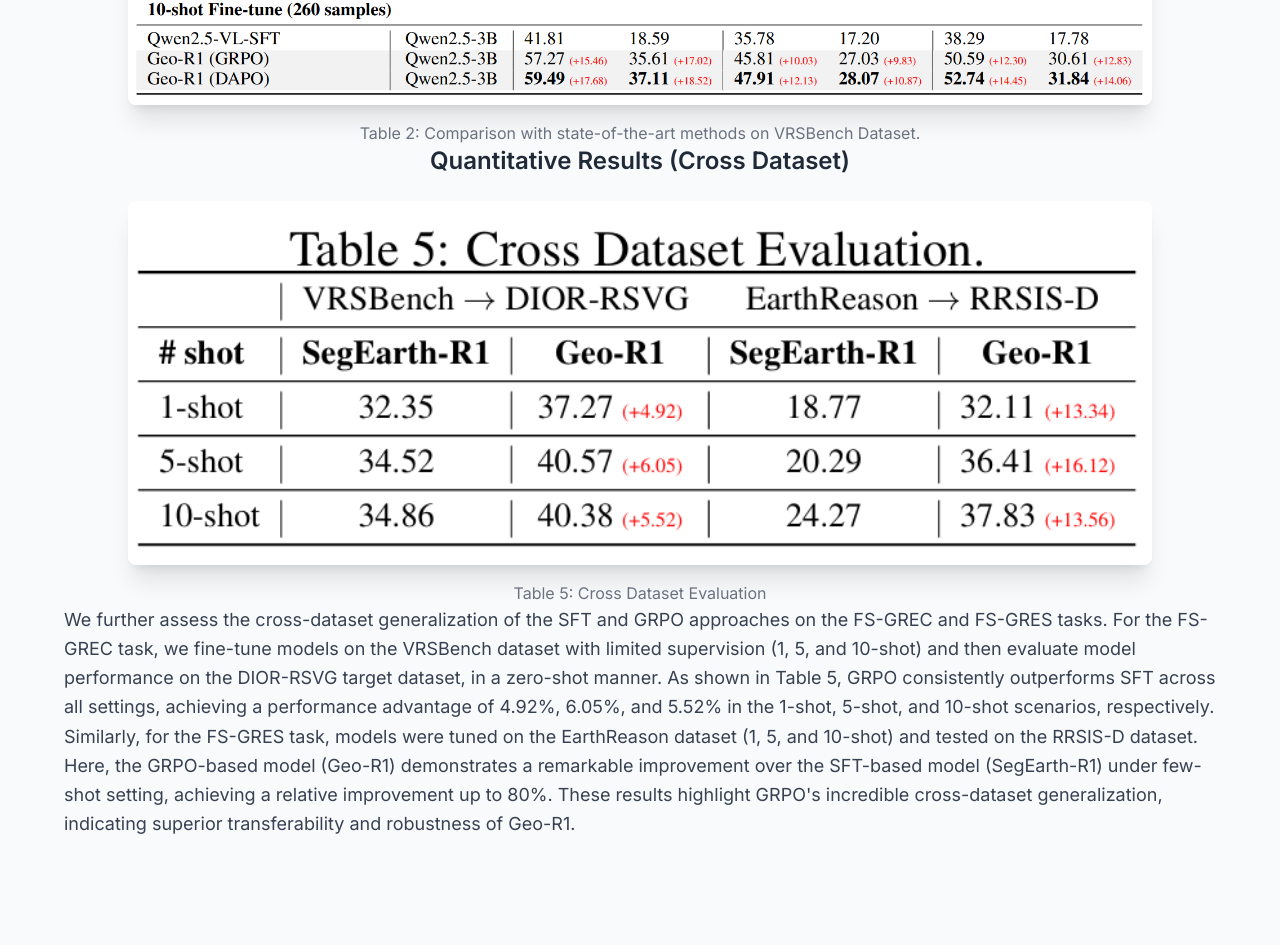
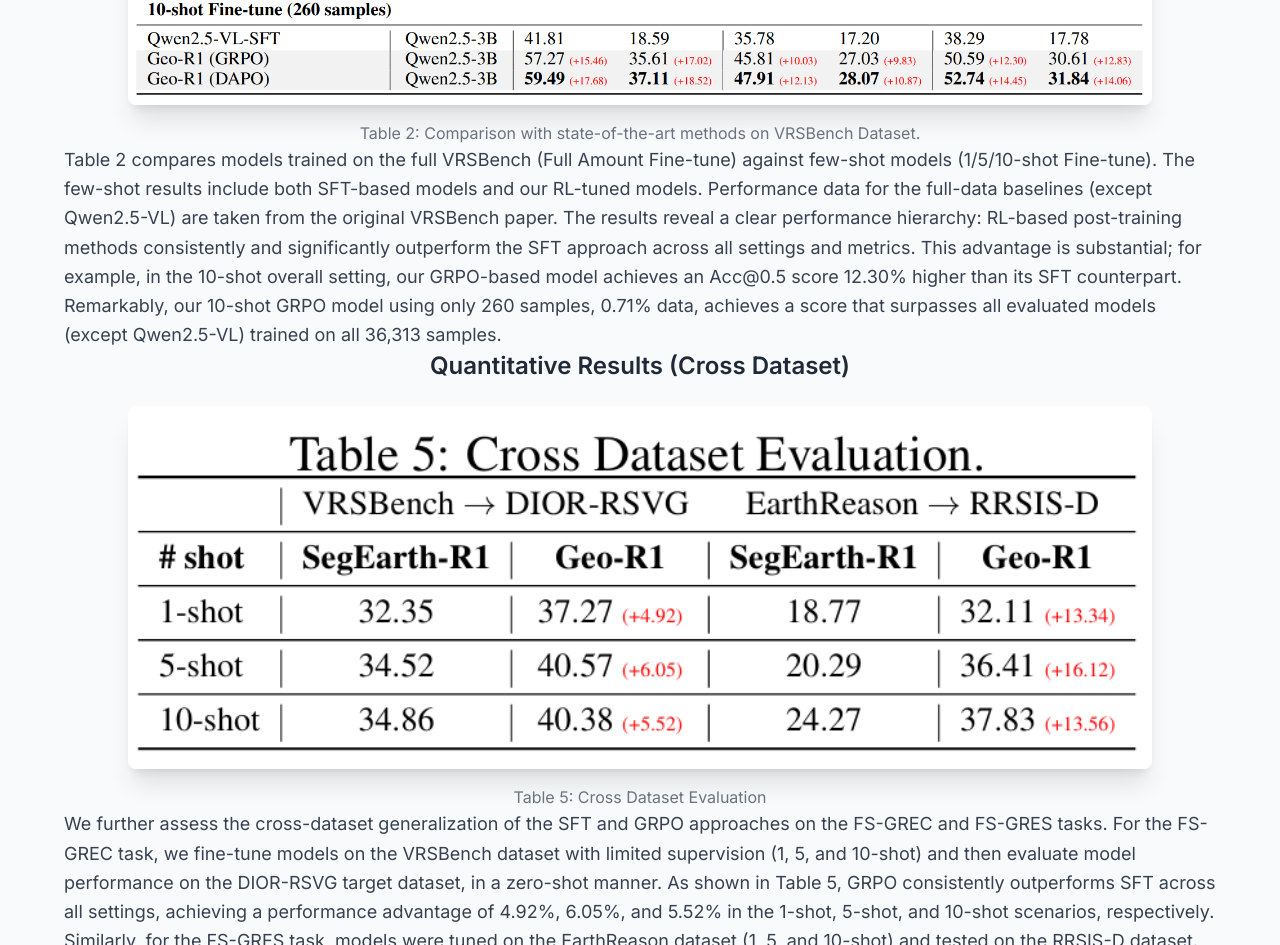
Before and after one commit to Geo-R1/geo-r1.github.io, a plain HTML site: page index.html in a window 1280 px wide. Shown: the part 6774-7719 px from the top of the page. Drawn offline with nearby package versions, Linux system fonts and the light colour scheme.

Commit message:
Update index.html

```diff
--- a/index.html
+++ b/index.html
@@ -236,6 +236,9 @@
                           Table 2: Comparison with state-of-the-art methods on VRSBench Dataset.
                        </p>
                    </div>
+                    <p class="text-lg leading-relaxed text-gray-700">
+                        Table 2 compares models trained on the full VRSBench (Full Amount Fine-tune) against few-shot models (1/5/10-shot Fine-tune). The few-shot results include both SFT-based models and our RL-tuned models. Performance data for the full-data baselines (except Qwen2.5-VL) are taken from the original VRSBench paper. The results reveal a clear performance hierarchy: RL-based post-training methods consistently and significantly outperform the SFT approach across all settings and metrics. This advantage is substantial; for example, in the 10-shot overall setting, our GRPO-based model achieves an Acc@0.5 score 12.30% higher than its SFT counterpart. Remarkably, our 10-shot GRPO model using only 260 samples, 0.71% data, achieves a score that surpasses all evaluated models (except Qwen2.5-VL) trained on all 36,313 samples.
+                    </p>
 
                     <h4 class="text-2xl font-semibold mb-6 text-center">Quantitative Results (Cross Dataset)</h4>
                     <div class="max-w-5xl mx-auto">
```
